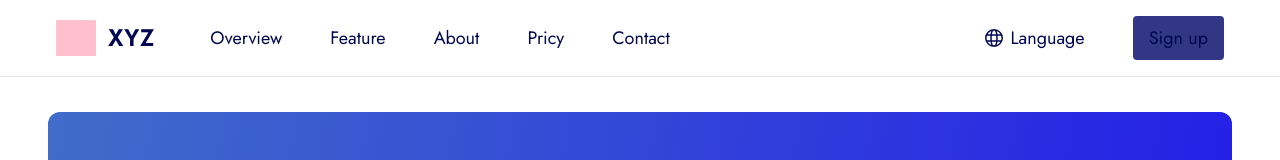
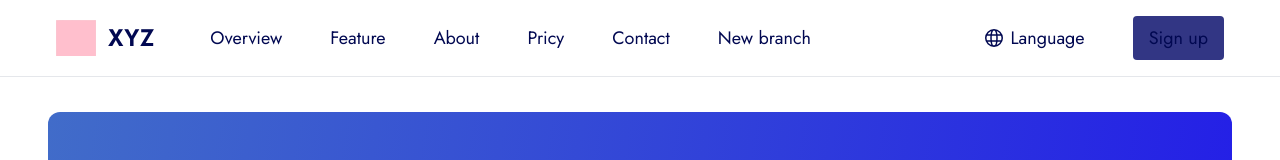
Before and after one commit to Gaurav-kr9/newproj, a React (Vite) app: page / in a window 1280 px wide. Shown: the top 160 px of the page. Built offline with nearby package versions, Linux system fonts and the light colour scheme.

Commit message:
new branch work

```diff
--- a/src/components/Navbar.jsx
+++ b/src/components/Navbar.jsx
@@ -15,6 +15,7 @@ const Navbar = () => {
         {link: "About", path: "about"},
         {link: "Pricy", path: "pricing"},
         {link: "Contact", path: "pricing"},
+        {link: "New branch", path: "pricing"},
 
     ]
     return (
```
